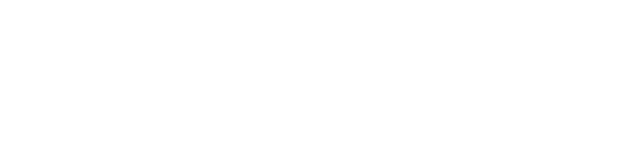
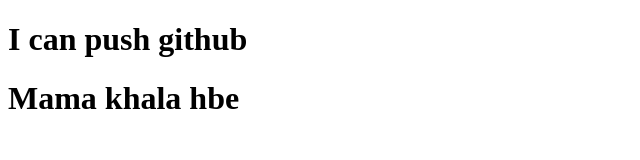
Before and after one commit to ibnul513/my-third-repo, a plain HTML site: page my-third-repo.html in a window 1280 px wide. Shown: the whole page, without its empty margins (0-640 px from the left). Drawn offline with Linux system fonts and the light colour scheme.

Commit message:
added header

```diff
--- a/my-third-repo.html
+++ b/my-third-repo.html
@@ -7,6 +7,7 @@
     <title>my-third-repo</title>
 </head>
 <body>
-
+    <h1>I can push github</h1>
+    <h1>Mama khala hbe</h1>
 </body>
 </html>
```
